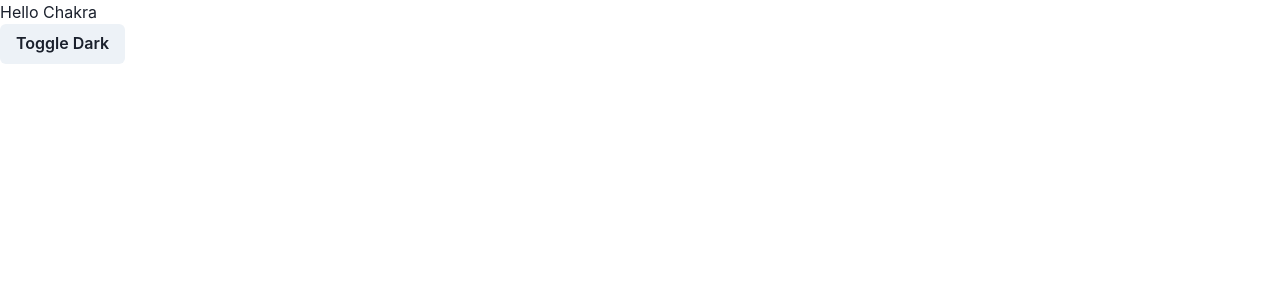
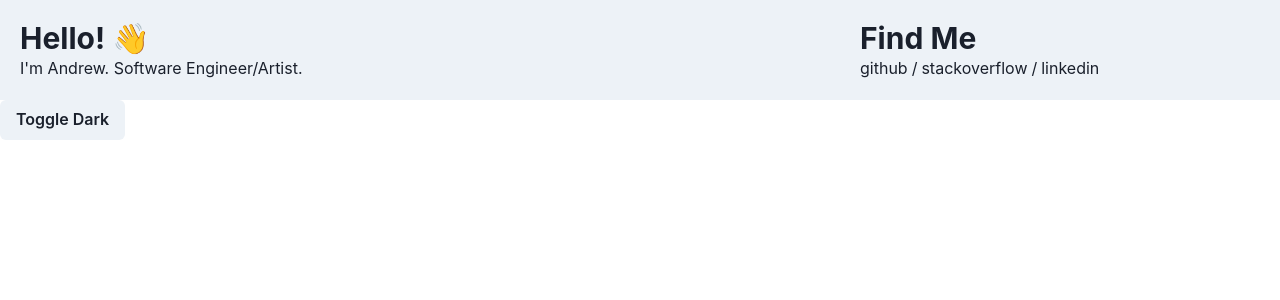
Before and after one commit to adketuri/portfolio, a Next.js app: page / in a window 1280 px wide. Shown: the top 300 px of the page. Built offline with nearby package versions, Linux system fonts and the light colour scheme.

Commit message:
Create a header

```diff
--- /dev/null
+++ b/components/header-box/header-box.tsx
@@ -0,0 +1,17 @@
+import { Heading, Box, Text, useColorModeValue } from "@chakra-ui/react";
+import { FC } from "react";
+import { HeaderBoxProps } from "./header-box.props";
+
+export const HeaderBox: FC<HeaderBoxProps> = ({
+  title,
+  description,
+  children,
+}) => {
+  return (
+    <Box flex={1} p={5}>
+      <Heading size="lg">{title}</Heading>
+      {description && <Text>{description}</Text>}
+      {children}
+    </Box>
+  );
+};
--- /dev/null
+++ b/components/header/header.tsx
@@ -0,0 +1,41 @@
+import {
+  Box,
+  Flex,
+  Spacer,
+  Text,
+  Heading,
+  useColorModeValue,
+} from "@chakra-ui/react";
+import { HeaderBox } from "../header-box/header-box";
+import { LinkList } from "../link-list/link-list";
+
+const links: Link[] = [
+  { text: "github", url: "https://github.com/adketuri", external: true },
+  {
+    text: "stackoverflow",
+    url: "https://stackoverflow.com/users/2158740/adketuri",
+    external: true,
+  },
+  {
+    text: "linkedin",
+    url: "https://www.linkedin.com/in/andrewketuri",
+    external: true,
+  },
+];
+
+export const Header = () => {
+  const bg = useColorModeValue("gray.100", "gray.900");
+
+  return (
+    <Flex bg={bg}>
+      <HeaderBox
+        title="Hello! 👋"
+        description="I'm Andrew. Software Engineer/Artist."
+      />
+      <Spacer />
+      <HeaderBox title="Find Me">
+        <LinkList links={links} />
+      </HeaderBox>
+    </Flex>
+  );
+};
--- /dev/null
+++ b/components/link-list/link-list.tsx
@@ -0,0 +1,24 @@
+import NextLink from "next/link";
+import { Flex, Link, Text } from "@chakra-ui/react";
+import { FC } from "react";
+import { LinkListProps } from "./link-list.props";
+
+export const LinkList: FC<LinkListProps> = ({ links }) => {
+  return (
+    <Flex wrap={"wrap"}>
+      {links.map((link, i) => (
+        <>
+          {!!i && <Text mx={1}>/</Text>}
+          <Link
+            id={link.url}
+            as={NextLink}
+            isExternal={link.external}
+            href={link.url}
+          >
+            {link.text}
+          </Link>
+        </>
+      ))}
+    </Flex>
+  );
+};
--- a/pages/index.tsx
+++ b/pages/index.tsx
@@ -2,6 +2,7 @@ import Head from "next/head";
 import { Inter } from "@next/font/google";
 import { Box, chakra } from "@chakra-ui/react";
 import { ColorModeButton } from "../components/color-mode-button";
+import { Header } from "../components/header/header";
 
 const inter = Inter({ subsets: ["latin"] });
 
@@ -14,9 +15,10 @@ export default function Home() {
         <meta name="viewport" content="width=device-width, initial-scale=1" />
         <link rel="icon" href="/favicon.ico" />
       </Head>
-      <Box>Hello Chakra</Box>
+      <Header />
       <ColorModeButton />
     </>
   );
 }
+
 export { getServerSideProps } from "../components/chakra";
```
Also changed, not shown: components/header-box/header-box.props.ts (added, +7 -0 lines), components/link-list/link-list.props.ts (added, +9 -0 lines).
